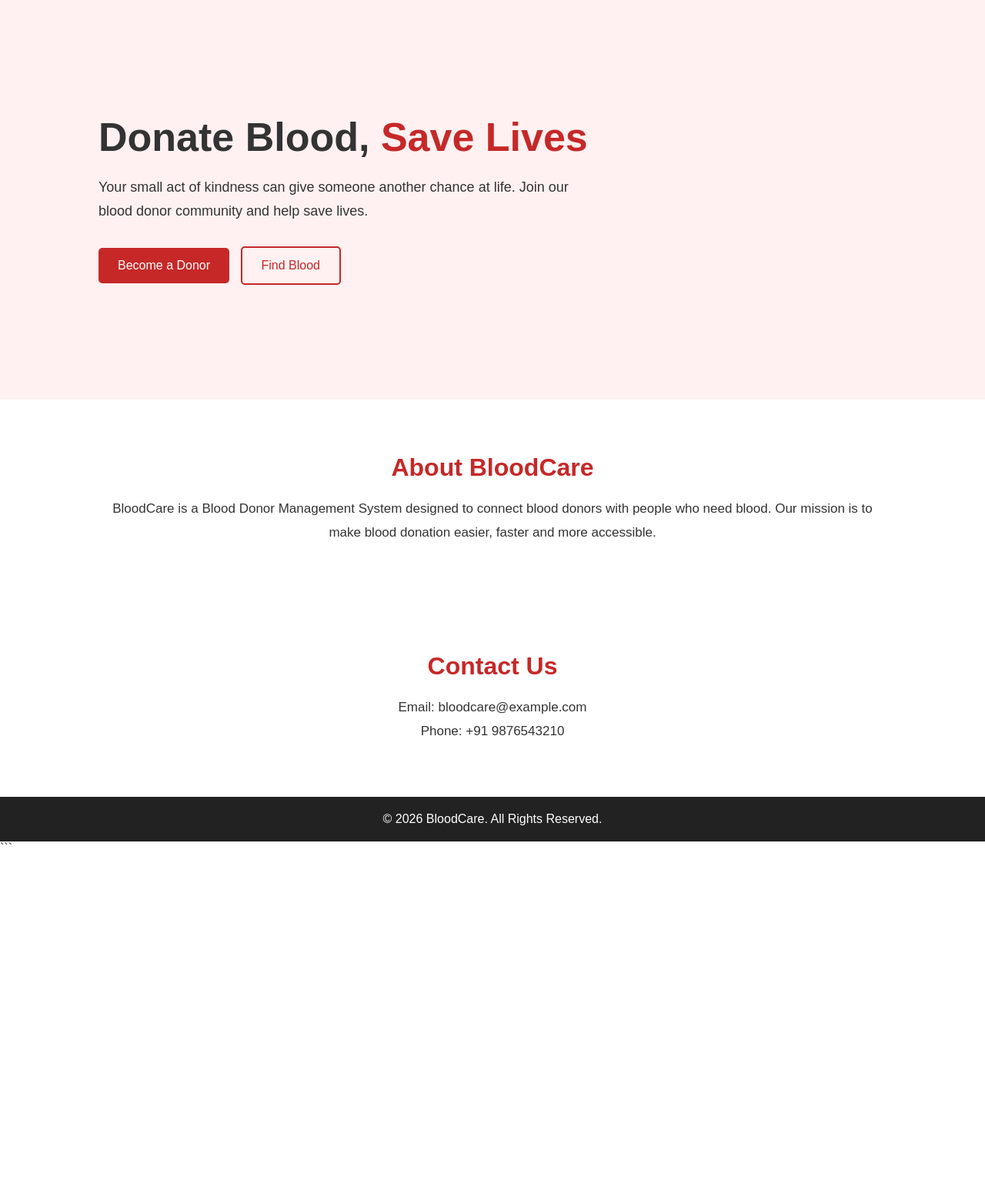
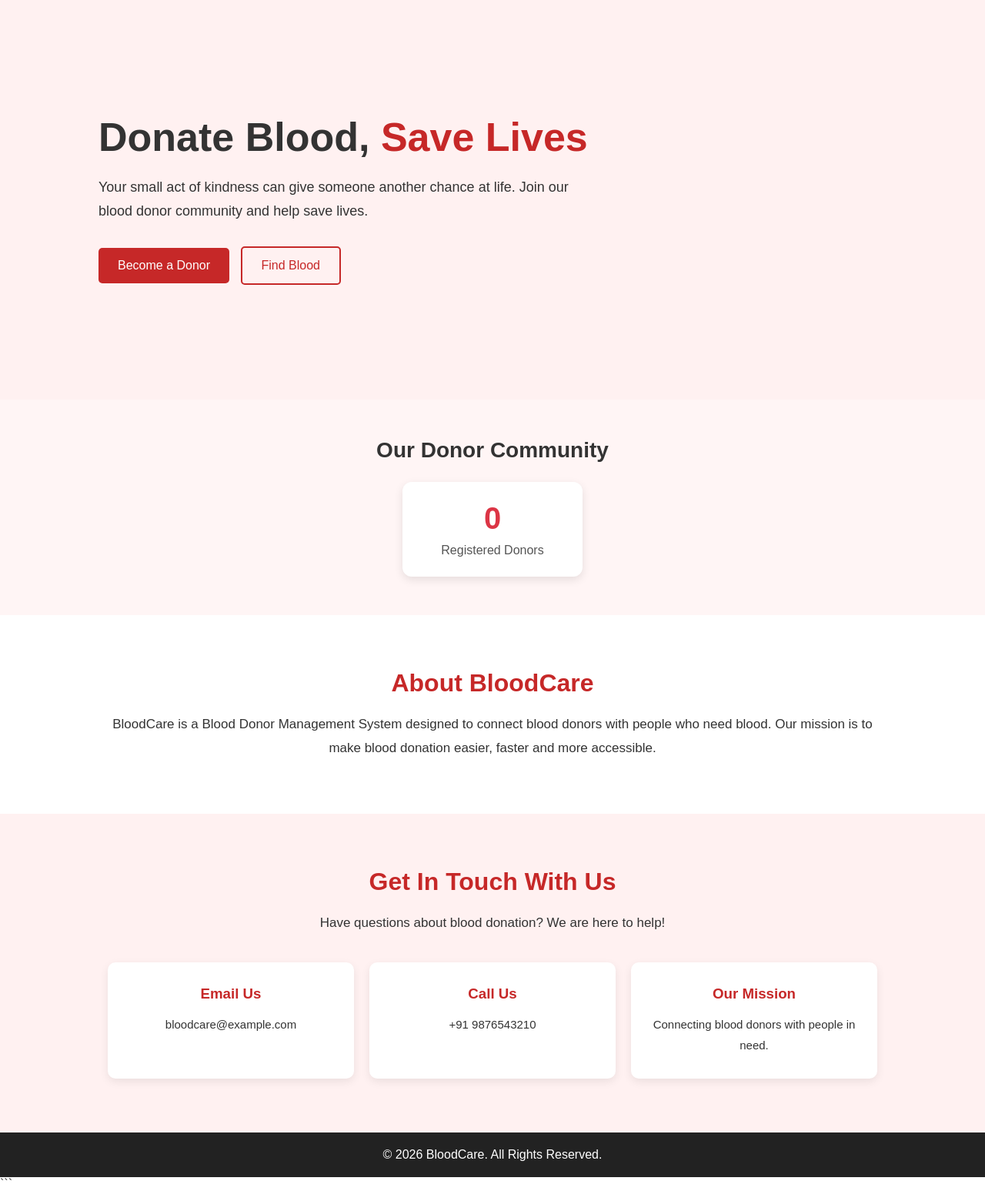
Before and after one commit to mowaisr/Blood-Donor-Management-System, a Flask app: page / in a window 1280 px wide. Shown: the part 83-1630 px from the top of the page at 77% size. Before the commit the page ends 1180 px from the top, so only its background shows below. Run offline with Flask 3, Linux system fonts and the light colour scheme; data that the repository does not hold is empty.

Commit message:
Added donor count and responsive design

```diff
--- a/app.py
+++ b/app.py
@@ -5,7 +5,8 @@ from database import (
     get_all_donors,
     get_donor_by_id,
     update_donor,
-    delete_donor
+    delete_donor,
+    get_donor_count
 )
 
 app = Flask(__name__)
@@ -19,7 +20,8 @@ create_table()
 # Home Page
 @app.route("/")
 def home():
-    return render_template("index.html")
+    total_donors = get_donor_count()
+    return render_template("index.html", total_donors=total_donors)
 
 
 # Registration Page
--- a/database.py
+++ b/database.py
@@ -107,3 +107,13 @@ def delete_donor(donor_id):
 
     conn.commit()
     conn.close()
+
+def get_donor_count():
+    conn = get_connection()
+    cursor = conn.cursor()
+
+    cursor.execute("SELECT COUNT(*) FROM donors")
+    count = cursor.fetchone()[0]
+
+    conn.close()
+    return count
--- a/static/style.css
+++ b/static/style.css
@@ -280,3 +280,245 @@ footer {
     border-radius: 5px;
     min-width: 180px;
 }
+
+/* Total Donors Section */
+.stats {
+    text-align: center;
+    padding: 50px 20px;
+    background-color: #fff5f5;
+}
+
+.stats h2 {
+    font-size: 28px;
+    color: #333;
+    margin-bottom: 25px;
+}
+
+.stat-card {
+    display: inline-block;
+    background: white;
+    padding: 25px 50px;
+    border-radius: 12px;
+    box-shadow: 0 4px 12px rgba(0, 0, 0, 0.1);
+}
+
+.stat-card h3 {
+    font-size: 40px;
+    color: #dc3545;
+    margin: 0;
+}
+
+.stat-card p {
+    color: #555;
+    margin-top: 10px;
+}
+
+
+/* ============================= */
+/* Responsive Design */
+/* ============================= */
+
+/* Tablets and small laptops */
+@media (max-width: 768px) {
+
+    /* Navbar */
+    .navbar {
+        flex-wrap: wrap;
+        gap: 20px;
+        padding: 20px 5%;
+    }
+
+    .nav-links {
+        flex-wrap: wrap;
+        justify-content: center;
+        gap: 15px;
+    }
+
+    /* Hero Section */
+    .hero {
+        min-height: auto;
+        padding: 60px 6%;
+    }
+
+    .hero h1 {
+        font-size: 38px;
+    }
+
+    .hero p {
+        font-size: 16px;
+    }
+
+    /* About and Contact */
+    .about, .contact {
+        padding: 50px 6%;
+    }
+
+    /* Donor Search */
+    .search-form {
+        flex-wrap: wrap;
+    }
+
+    .search-form select,
+    .search-form input {
+        min-width: 0;
+        width: 100%;
+    }
+
+    /* Registration Form */
+    .form-container {
+        padding: 25px;
+    }
+
+    /* Donor Cards */
+    .donor-list {
+        grid-template-columns: repeat(auto-fit, minmax(200px, 1fr));
+    }
+}
+
+/* Mobile Phones */
+@media (max-width: 480px) {
+
+    /* Navbar */
+    .navbar {
+        flex-direction: column;
+        padding: 18px 15px;
+        gap: 15px;
+    }
+
+    .logo {
+        font-size: 23px;
+    }
+
+    .nav-links {
+        flex-direction: column;
+        align-items: center;
+        gap: 12px;
+    }
+
+    .nav-btn {
+        padding: 10px 16px;
+    }
+
+    /* Hero Section */
+    .hero {
+        padding: 45px 20px;
+        text-align: center;
+    }
+
+    .hero h1 {
+        font-size: 30px;
+    }
+
+    .hero p {
+        font-size: 15px;
+        line-height: 1.6;
+    }
+
+    .btn {
+        display: block;
+        margin: 10px auto;
+        width: 100%;
+        max-width: 250px;
+    }
+
+    /* About and Contact */
+    .about, .contact {
+        padding: 40px 20px;
+    }
+
+    .about h2, .contact h2 {
+        font-size: 26px;
+    }
+
+    .about p, .contact p {
+        font-size: 15px;
+    }
+
+    /* Registration */
+    .registration {
+        padding: 30px 15px;
+    }
+
+    .form-container {
+        padding: 20px;
+    }
+
+    /* Find Donors */
+    .donor-section {
+        padding: 35px 15px;
+    }
+
+    .donor-section h1 {
+        font-size: 28px;
+    }
+
+    .donor-list {
+        grid-template-columns: 1fr;
+    }
+
+    /* Total Donors */
+    .stats {
+        padding: 35px 15px;
+    }
+
+    .stats h2 {
+        font-size: 24px;
+    }
+
+    .stat-card {
+        width: 100%;
+        max-width: 280px;
+        padding: 22px;
+    }
+
+    .stat-card h3 {
+        font-size: 34px;
+    }
+
+    /* Footer */
+    footer {
+        padding: 18px 12px;
+        font-size: 14px;
+    }
+}
+
+/* Professional Contact Section */
+
+.contact {
+    background: #fff1f1;
+}
+
+.contact-subtitle {
+    margin-bottom: 35px;
+}
+
+.contact-container {
+    display: grid;
+    grid-template-columns: repeat(3, 1fr);
+    gap: 20px;
+    max-width: 1000px;
+    margin: 0 auto;
+}
+
+.contact-card {
+    background: white;
+    padding: 30px 20px;
+    border-radius: 10px;
+    box-shadow: 0 4px 12px rgba(0, 0, 0, 0.08);
+}
+
+.contact-card h3 {
+    color: #c62828;
+    margin-bottom: 15px;
+}
+
+.contact-card p {
+    font-size: 15px;
+    overflow-wrap: anywhere;
+}
+
+@media (max-width: 768px) {
+    .contact-container {
+        grid-template-columns: 1fr;
+    }
+}
--- a/templates/index.html
+++ b/templates/index.html
@@ -47,6 +47,17 @@
                 </a>
             </div>
         </div>
+
+    </section>
+
+    <!-- Total Donors Section -->
+    <section class="stats">
+    <h2>Our Donor Community</h2>
+
+    <div class="stat-card">
+        <h3>{{ total_donors }}</h3>
+        <p>Registered Donors</p>
+    </div>
     </section>
 
     <!-- About Section -->
@@ -60,12 +71,33 @@
         </p>
     </section>
 
-    <!-- Contact Section -->
-    <section class="contact" id="contact">
-        <h2>Contact Us</h2>
-        <p>Email: bloodcare@example.com</p>
-        <p>Phone: +91 9876543210</p>
-    </section>
+
+<!-- Contact Section -->
+<section class="contact" id="contact">
+    <h2>Get In Touch With Us</h2>
+    <p class="contact-subtitle">
+        Have questions about blood donation? We are here to help!
+    </p>
+
+    <div class="contact-container">
+
+        <div class="contact-card">
+            <h3>Email Us</h3>
+            <p>bloodcare@example.com</p>
+        </div>
+
+        <div class="contact-card">
+            <h3>Call Us</h3>
+            <p>+91 9876543210</p>
+        </div>
+
+        <div class="contact-card">
+            <h3>Our Mission</h3>
+            <p>Connecting blood donors with people in need.</p>
+        </div>
+
+    </div>
+</section>
 
     <!-- Footer -->
     <footer>
```
